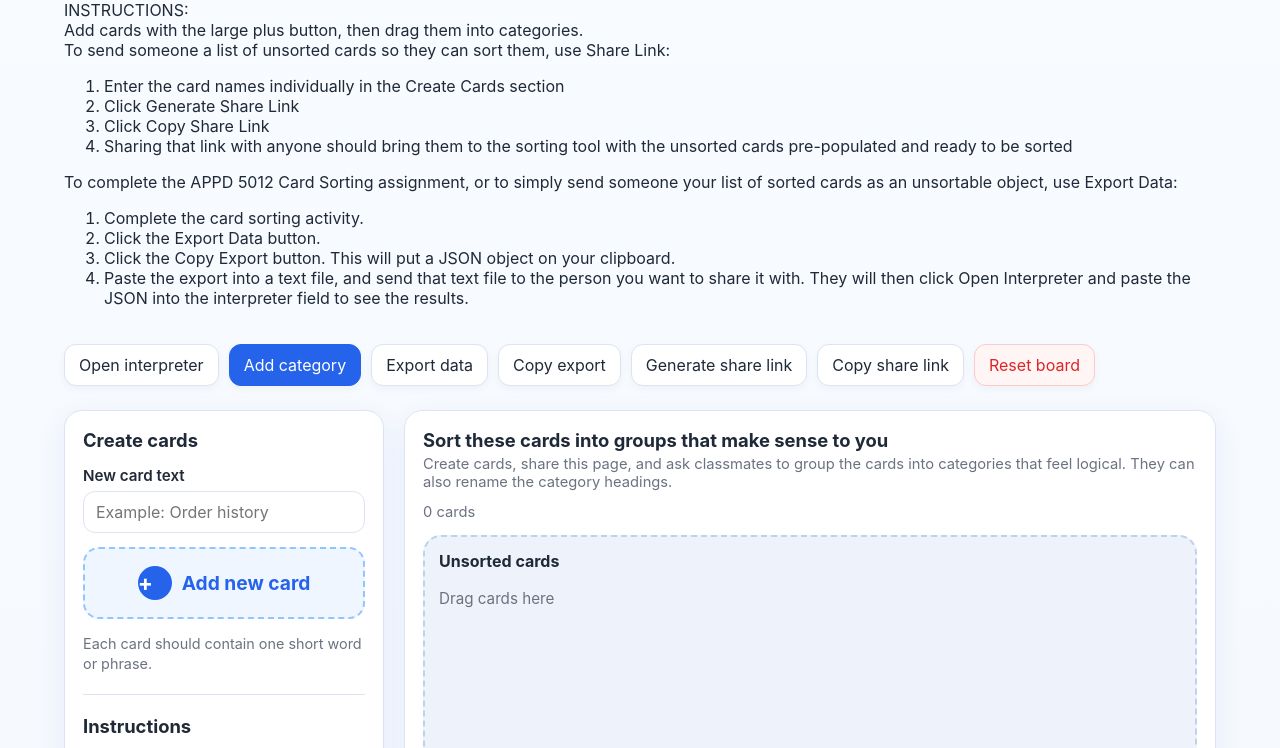
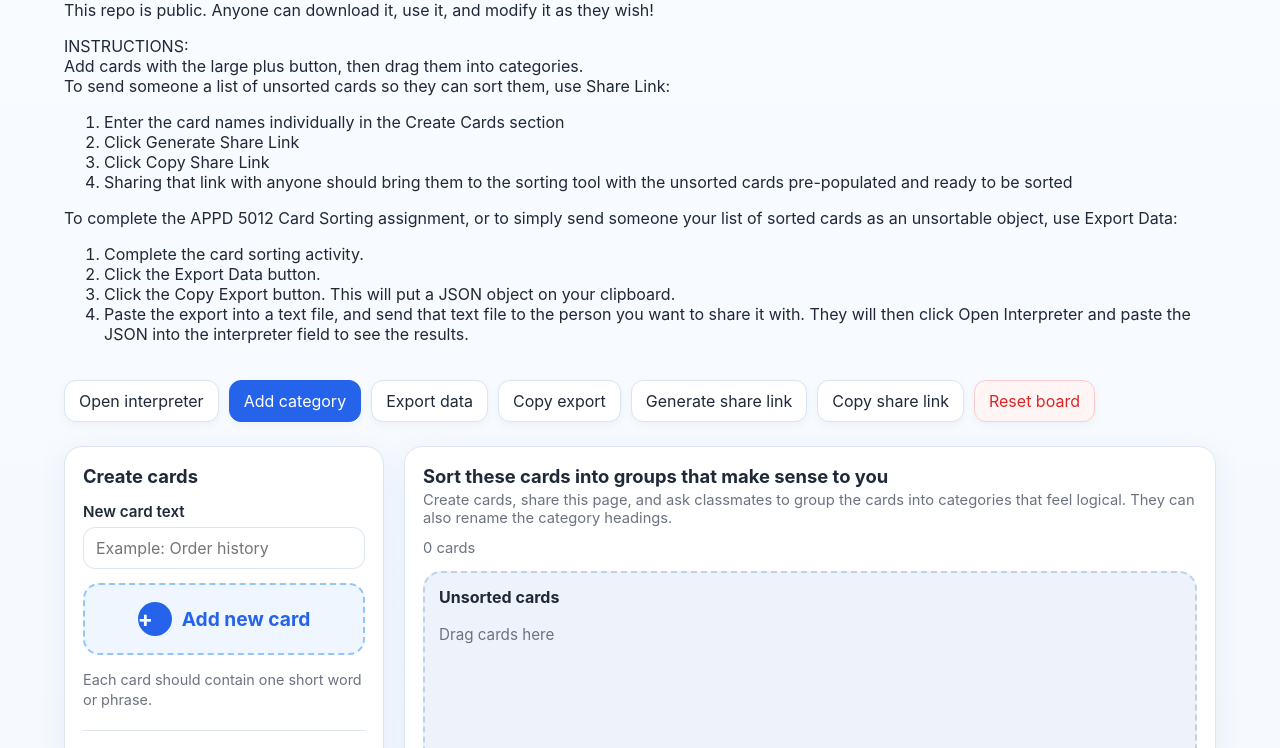
Before and after one commit to wjkowalski/IA-card-sorter, a plain HTML site: page index.html in a window 1280 px wide. Shown: the part 86-834 px from the top of the page. Drawn offline with Linux system fonts and the light colour scheme.

Commit message:
Add public usage notice to index.html

```diff
--- a/index.html
+++ b/index.html
@@ -294,6 +294,7 @@
     <div class="hero">
       <div>
         <h1>Card Sort Builder</h1>
+        <p>This repo is public. Anyone can download it, use it, and modify it as they wish!</p>
         <p>INSTRUCTIONS:<br />
           Add cards with the large plus button, then drag them into categories. <br />
           To send someone a list of unsorted cards so they can sort them, use Share Link:
```
